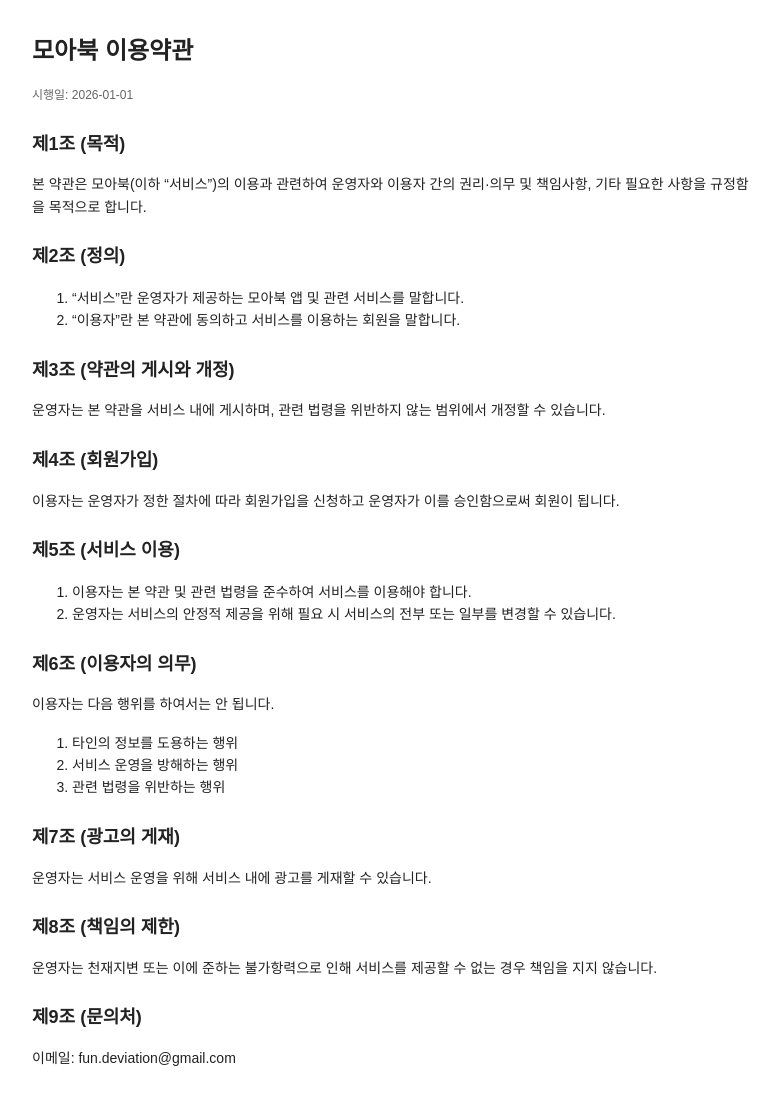
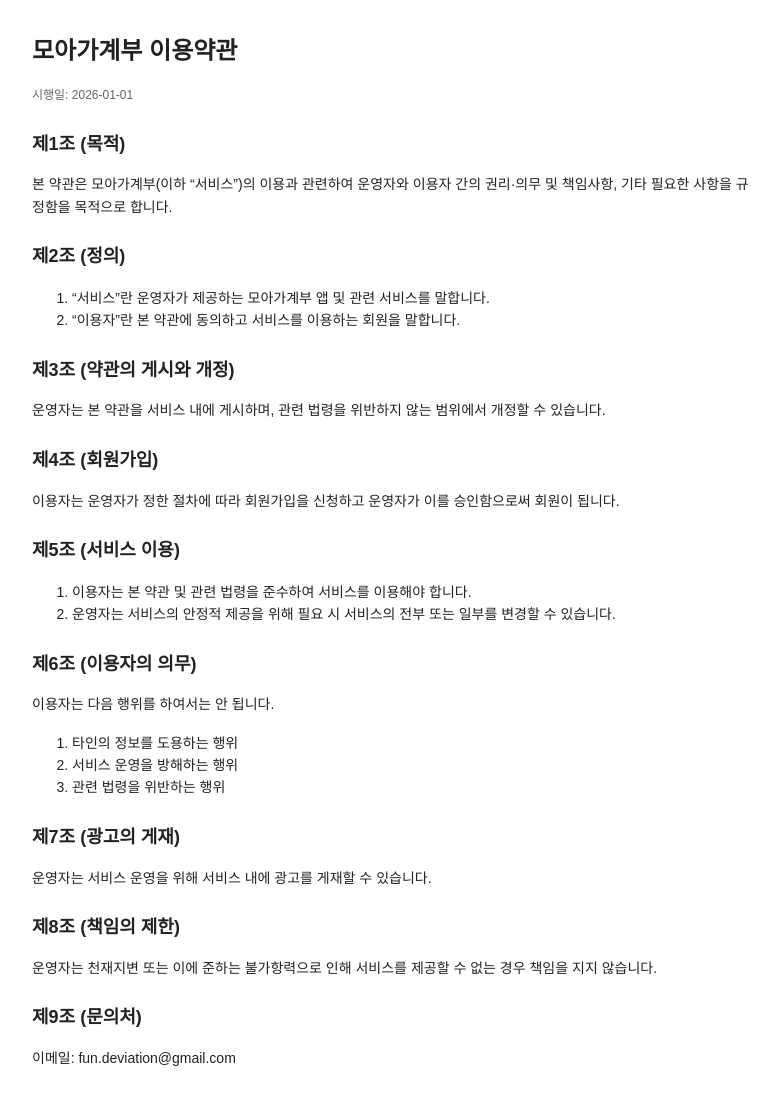
Before and after one commit to springcome/springcome.github.io, a Jekyll site: the page policy/terms.html, which Jekyll copies as it is, in a window 1280 px wide. Shown: the whole page, without its empty margins (248-1027 px from the left). Built offline with Jekyll 4.4.1, drawn with Linux system fonts in a browser that asks for light colours.

Commit message:
Update terms.html

```diff
--- a/policy/terms.html
+++ b/policy/terms.html
@@ -3,7 +3,7 @@
   <head>
     <meta charset="utf-8">
     <meta name="viewport" content="width=device-width, initial-scale=1">
-    <title>모아북 이용약관</title>
+    <title>모아가계부 이용약관</title>
     <style>
       body { max-width: 720px; margin: 32px auto; padding: 0 16px; font-family: Arial, sans-serif; line-height: 1.6; color: #222; }
       h1 { font-size: 24px; margin-bottom: 16px; }
@@ -13,15 +13,15 @@
     </style>
   </head>
   <body>
-    <h1>모아북 이용약관</h1>
+    <h1>모아가계부 이용약관</h1>
     <p class="meta">시행일: 2026-01-01</p>
 
     <h2>제1조 (목적)</h2>
-    <p>본 약관은 모아북(이하 “서비스”)의 이용과 관련하여 운영자와 이용자 간의 권리·의무 및 책임사항, 기타 필요한 사항을 규정함을 목적으로 합니다.</p>
+    <p>본 약관은 모아가계부(이하 “서비스”)의 이용과 관련하여 운영자와 이용자 간의 권리·의무 및 책임사항, 기타 필요한 사항을 규정함을 목적으로 합니다.</p>
 
     <h2>제2조 (정의)</h2>
     <ol>
-      <li>“서비스”란 운영자가 제공하는 모아북 앱 및 관련 서비스를 말합니다.</li>
+      <li>“서비스”란 운영자가 제공하는 모아가계부 앱 및 관련 서비스를 말합니다.</li>
       <li>“이용자”란 본 약관에 동의하고 서비스를 이용하는 회원을 말합니다.</li>
     </ol>
 
```
